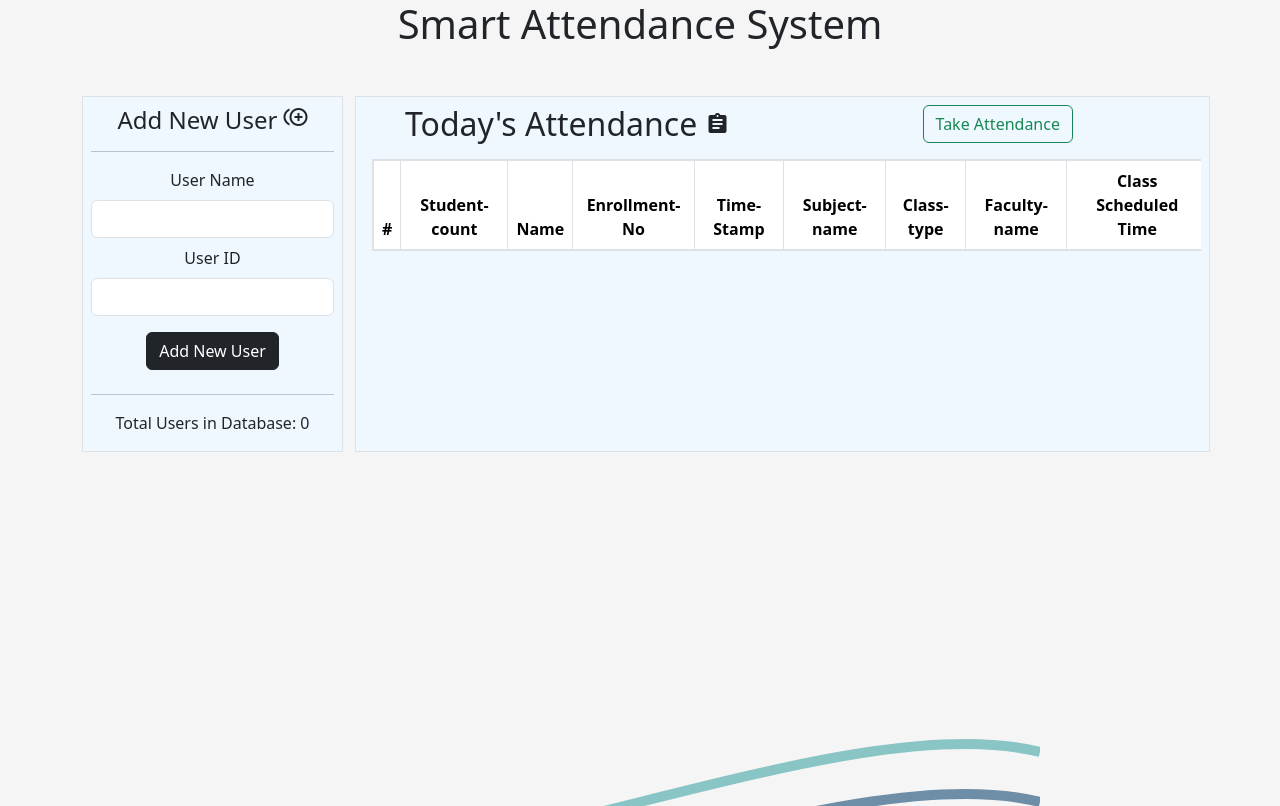
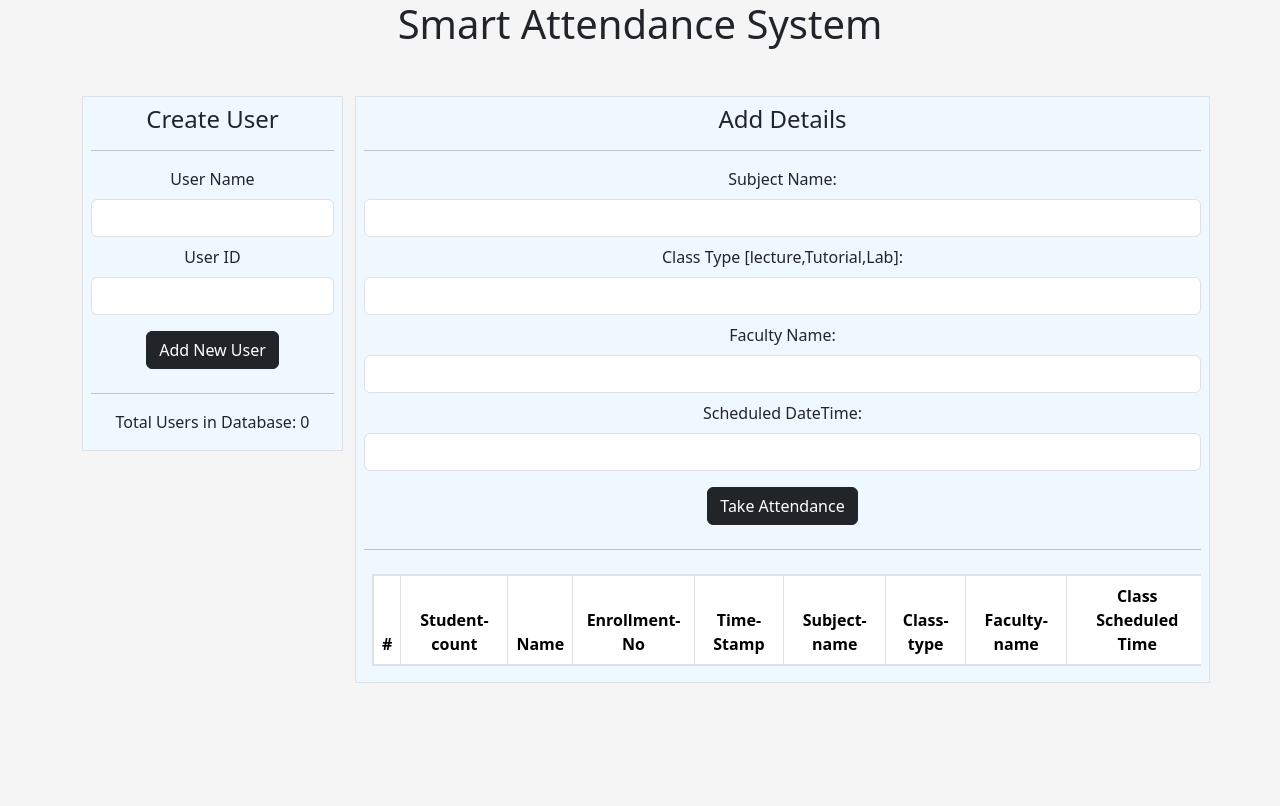
Before and after one commit to Major-Project-2-0/major-project-2, a Flask app: page / in a window 1280 px wide. Shown: the top 806 px of the page. Run offline with Flask 2, Linux system fonts and the light colour scheme.

Commit message:
app.py stable

```diff
--- a/app.py
+++ b/app.py
@@ -131,11 +131,14 @@ def home():
 def start():
     if 'face_recognition_model.pkl' not in os.listdir('static'):
         return render_template('home.html',totalreg=totalreg(),datetoday2=datetoday2,mess='There is no trained model in the static folder. Please add a new face to continue.')
-
-    subname = request.form.get('subname')
-    classtype = request.form.get('classtype')
-    facultyname = request.form.get('facultyname')
-    schdtime = request.form.get('schdtime')
+    subname = request.args.get('subname')
+    classtype = request.args.get('classtype')
+    facultyname = request.args.get('facultyname')
+    schdtime = request.args.get('schdtime')
+    print("schdtime: "+schdtime)
+    print("facultyname: "+facultyname)
+    print("classtype: "+classtype)
+    print("subname: "+subname)
 
     if subname is not None and classtype is not None and facultyname is not None and schdtime is not None:
         i=1
@@ -143,7 +146,6 @@ def start():
         ret = True
         while ret:
             ret,frame = cap.read()
-            time.sleep(2)
             if extract_faces(frame)!=[]:
                 (x,y,w,h) = extract_faces(frame)[0]
                 cv2.rectangle(frame,(x, y), (x+w, y+h), (255, 0, 20), 2)
@@ -163,8 +165,10 @@ def start():
 #### This function will run when we add a new user
 @app.route('/add',methods=['GET','POST'])
 def add():
-    newusername = request.form.get('newusername')
-    newuserid = request.form.get('newuserid')
+    newusername = request.args.get('username')
+    newuserid = request.args.get('userid')
+    print("userid: "+newuserid)
+    print("username: "+newusername)
     userimagefolder = 'static/faces/'+newusername+'_'+str(newuserid)
     if not os.path.isdir(userimagefolder):
         os.makedirs(userimagefolder)
--- a/templates/home.html
+++ b/templates/home.html
@@ -39,8 +39,8 @@
     <div class="container text-center">
         <div class="row">
             <div class="col-sm-3">
-                <form id="add-user-form" class="form border p-2 shade" action="/add" method="POST">
-                    <h4 class="heading-4 text-center">Add New User <i class="material-icons">control_point_duplicate</i></h4>
+                <form id="add-user-form" class="form border p-2 shade" action="/add" method="GET">
+                    <h4 class="heading-4 text-center">Create User</h4>
                     <hr class="hr">
 
                     <div class="form-group mb-2">
@@ -59,16 +59,31 @@
 
             </div>
             <div class="col-sm-9 border p-2 shade">
+
                 <div class="row">
-                    <div class="col">
-                        <h2 class="heading-3">Today's
-                            Attendance <i class="material-icons">assignment</i></h2>
-                    </div>
-                    <div class="col">
-                        <a href="/start" id="takeAttendance">
-                            <button type='submit' class='btn btn-outline-success'>Take Attendance</button>
-                        </a>
-                    </div>
+                    <form id="add-details-form" class="form" action="/start" method="GET">
+                        <h4 class="heading-4 text-center">Add Details</h4>
+                        <hr class="hr">
+
+                        <div class="form-group mb-2">
+                            <label class="form-label">Subject Name: </label>
+                            <input type="text" name="subname" class="form-control" required>
+                        </div>
+                        <div class="form-group mb-2">
+                            <label class="form-label">Class Type [lecture,Tutorial,Lab]: </label>
+                            <input type="text" name="classtype" class="form-control" required>
+                        </div>
+                        <div class="form-group mb-2">
+                            <label class="form-label">Faculty Name: </label>
+                            <input type="text" name="facultyname" class="form-control" required>
+                        </div>
+                        <div class="form-group mb-2">
+                            <label class="form-label">Scheduled DateTime: </label>
+                            <input type="text" name="schdtime" class="form-control" required>
+                        </div>
+                        <button type="submit" class="btn btn-dark my-2">Take Attendance</button>
+                        <hr class="hr">
+                    </form>
                 </div>
 
 
@@ -118,36 +133,7 @@
 
 
 
-    <script>
-        $(document).ready(function () {
-            $('#takeAttendance').click(function () {
-                var subname = prompt('Enter Subject-Name: ');
-                var classtype = prompt('Is it a Lecture, Tutorial or Lab? ');
-                var facultyname = prompt("Who is the Faculty? ");
-                var schdtime = prompt("What is the Scheduled Time of Class? ")
-                if (subname !== null && classtype !== null && facultyname !== null && schdtime !== null) {
-                    $.ajax({
-                        type: 'POST',
-                        url: '/start',
-                        data: {
-                            subname: subname,
-                            classtype: classtype,
-                            facultyname: facultyname,
-                            schdtime: schdtime
-                        },
-                        success: function (response) {
-                            alert(response);
-                        },
-                        error: function (xhr, status, error) {
-                            console.log('Error:', error);
-                        }
-                    });
-                }
-            });
-        });
-    </script>
     <script src="https://ajax.googleapis.com/ajax/libs/jquery/3.6.4/jquery.min.js"></script>
-
     <script src="https://cdn.jsdelivr.net/npm/bootstrap@5.3.0-alpha3/dist/js/bootstrap.bundle.min.js"
         integrity="sha384-ENjdO4Dr2bkBIFxQpeoTz1HIcje39Wm4jDKdf19U8gI4ddQ3GYNS7NTKfAdVQSZe"
         crossorigin="anonymous"></script>
```
